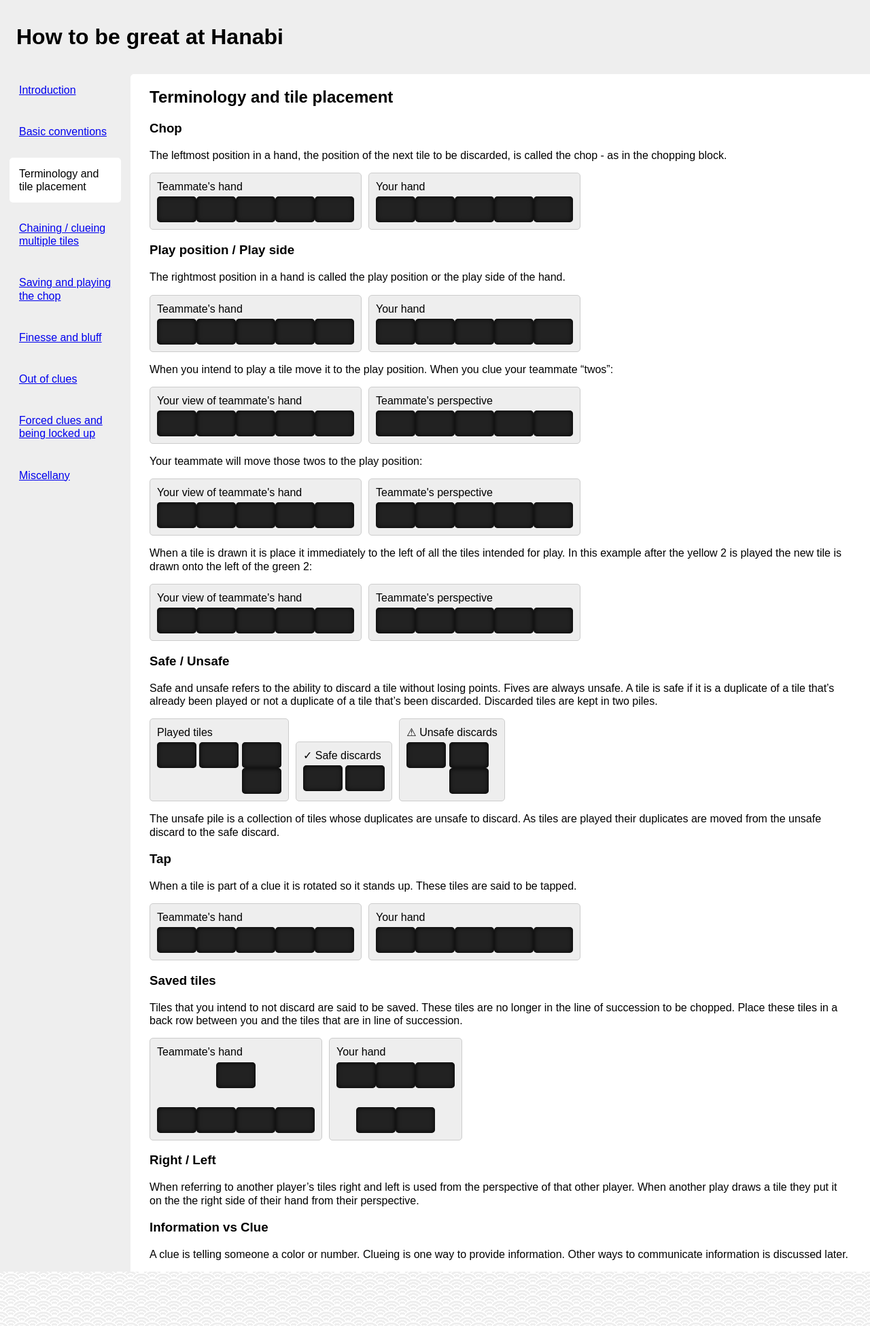
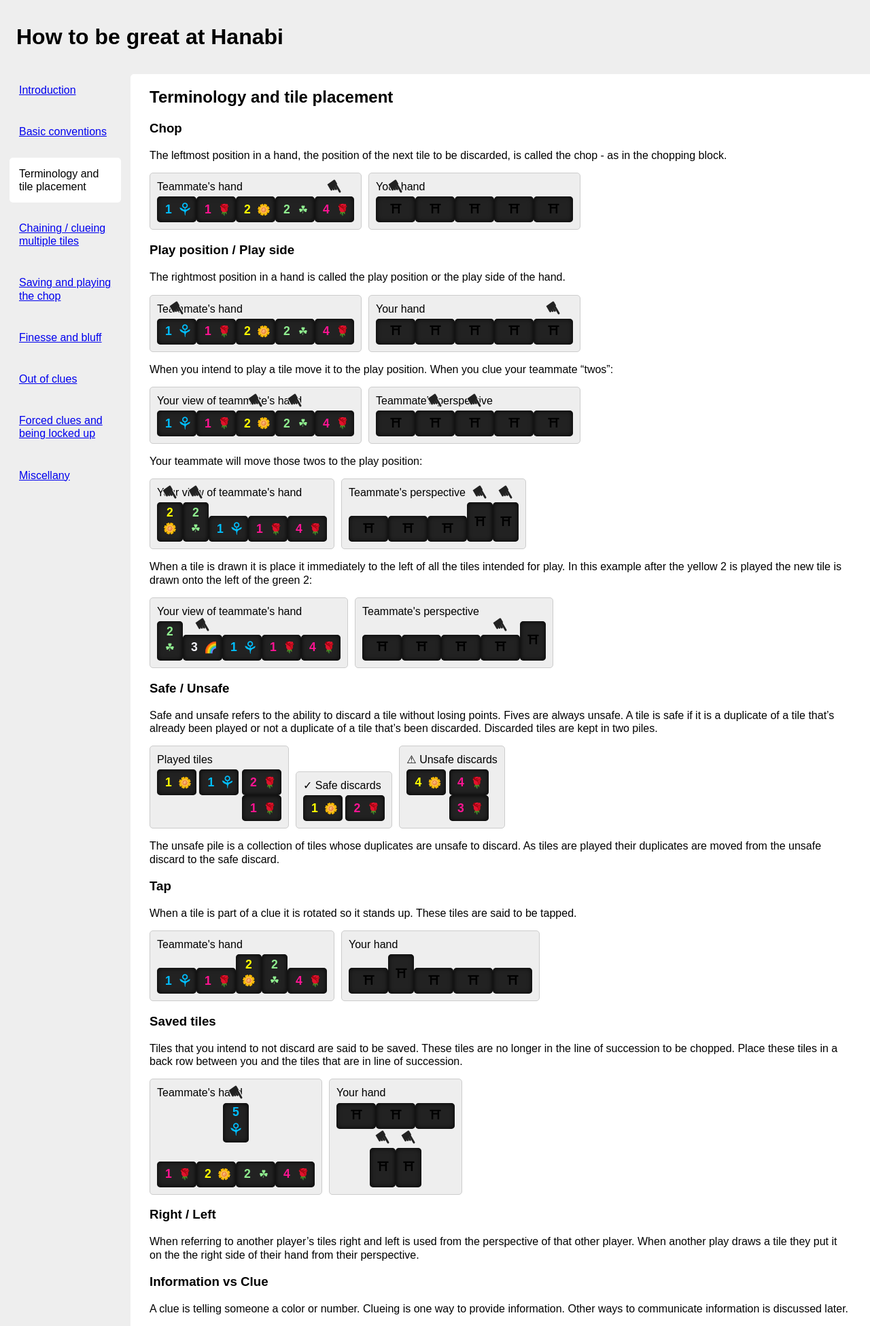
Before and after one commit to davidleston/hanabi-how-to, a Jekyll site: the page built from terminology-tile-placement.md, in a window 1280 px wide. Shown: the whole page at 68% size. Built offline with Jekyll 4.4.1, drawn with Linux system fonts in a browser that asks for light colours.

Commit message:
Updating terminology page to reflect the new style.

```diff
--- a/terminology-tile-placement.md
+++ b/terminology-tile-placement.md
@@ -11,22 +11,22 @@ The leftmost position in a hand, the position of the next tile to be discarded,
   <hand>
     <header>Teammate's hand</header>
     <tiles>
-      <tile color="blue" rank="1"></tile>
-      <tile color="red" rank="1"></tile>
-      <tile color="yellow" rank="2"></tile>
-      <tile color="green" rank="2"></tile>
-      <tile color="red" rank="4"><highlighted></highlighted></tile>
+      <tile title="blue 1"></tile>
+      <tile title="red 1"></tile>
+      <tile title="yellow 2"></tile>
+      <tile title="green 2"></tile>
+      <mark><tile title="red 4"></tile></mark>
     </tiles>
   </hand>
 
   <hand>
     <header>Your hand</header>
     <tiles>
-      <tile hidden><highlighted></highlighted></tile>
-      <tile hidden></tile>
-      <tile hidden></tile>
-      <tile hidden></tile>
-      <tile hidden></tile>
+      <mark><tile title="hidden"></tile></mark>
+      <tile title="hidden"></tile>
+      <tile title="hidden"></tile>
+      <tile title="hidden"></tile>
+      <tile title="hidden"></tile>
     </tiles>
   </hand>
 </game>
@@ -39,22 +39,22 @@ The rightmost position in a hand is called the play position or the play side of
   <hand>
     <header>Teammate's hand</header>
     <tiles>
-      <tile color="blue" rank="1"><highlighted></highlighted></tile>
-      <tile color="red" rank="1"></tile>
-      <tile color="yellow" rank="2"></tile>
-      <tile color="green" rank="2"></tile>
-      <tile color="red" rank="4"></tile>
+      <mark><tile title="blue 1"></tile></mark>
+      <tile title="red 1"></tile>
+      <tile title="yellow 2"></tile>
+      <tile title="green 2"></tile>
+      <tile title="red 4"></tile>
     </tiles>
   </hand>
 
   <hand>
     <header>Your hand</header>
     <tiles>
-      <tile hidden></tile>
-      <tile hidden></tile>
-      <tile hidden></tile>
-      <tile hidden></tile>
-      <tile hidden><highlighted></highlighted></tile>
+      <tile title="hidden"></tile>
+      <tile title="hidden"></tile>
+      <tile title="hidden"></tile>
+      <tile title="hidden"></tile>
+      <mark><tile title="hidden"></tile></mark>
     </tiles>
   </hand>
 </game>
@@ -65,22 +65,22 @@ When you intend to play a tile move it to the play position. When you clue your
   <hand>
     <header>Your view of teammate's hand</header>
     <tiles>
-      <tile color="blue" rank="1"></tile>
-      <tile color="red" rank="1"></tile>
-      <tile color="yellow" rank="2"><highlighted></highlighted></tile>
-      <tile color="green" rank="2"><highlighted></highlighted></tile>
-      <tile color="red" rank="4"></tile>
+      <tile title="blue 1"></tile>
+      <tile title="red 1"></tile>
+      <mark><tile title="yellow 2"></tile></mark>
+      <mark><tile title="green 2"></tile></mark>
+      <tile title="red 4"></tile>
     </tiles>
   </hand>
 
   <hand>
     <header>Teammate's perspective</header>
     <tiles>
-      <tile hidden></tile>
-      <tile hidden><highlighted></highlighted></tile>
-      <tile hidden><highlighted></highlighted></tile>
-      <tile hidden></tile>
-      <tile hidden></tile>
+      <tile title="hidden"></tile>
+      <mark><tile title="hidden"></tile></mark>
+      <mark><tile title="hidden"></tile></mark>
+      <tile title="hidden"></tile>
+      <tile title="hidden"></tile>
     </tiles>
   </hand>
 </game>
@@ -91,22 +91,22 @@ Your teammate will move those twos to the play position:
   <hand>
     <header>Your view of teammate's hand</header>
     <tiles>
-      <tile color="yellow" rank="2" tapped><highlighted></highlighted></tile>
-      <tile color="green" rank="2" tapped><highlighted></highlighted></tile>
-      <tile color="blue" rank="1"></tile>
-      <tile color="red" rank="1"></tile>
-      <tile color="red" rank="4"></tile>
+      <mark><tile title="tapped yellow 2"></tile></mark>
+      <mark><tile title="tapped green 2"></tile></mark>
+      <tile title="blue 1"></tile>
+      <tile title="red 1"></tile>
+      <tile title="red 4"></tile>
     </tiles>
   </hand>
 
   <hand>
     <header>Teammate's perspective</header>
     <tiles>
-      <tile hidden></tile>
-      <tile hidden></tile>
-      <tile hidden></tile>
-      <tile hidden tapped><highlighted></highlighted></tile>
-      <tile hidden tapped><highlighted></highlighted></tile>
+      <tile title="hidden"></tile>
+      <tile title="hidden"></tile>
+      <tile title="hidden"></tile>
+      <mark><tile title="tapped hidden"></tile></mark>
+      <mark><tile title="tapped hidden"></tile></mark>
     </tiles>
   </hand>
 </game>
@@ -117,22 +117,22 @@ When a tile is drawn it is place it immediately to the left of all the tiles int
   <hand>
     <header>Your view of teammate's hand</header>
     <tiles>
-      <tile color="green" rank="2" tapped></tile>
-      <tile color="rainbow" rank="3"><highlighted></highlighted></tile>
-      <tile color="blue" rank="1"></tile>
-      <tile color="red" rank="1"></tile>
-      <tile color="red" rank="4"></tile>
+      <tile title="tapped green 2"></tile>
+      <mark><tile title="rainbow 3"></tile></mark>
+      <tile title="blue 1"></tile>
+      <tile title="red 1"></tile>
+      <tile title="red 4"></tile>
     </tiles>
   </hand>
 
   <hand>
     <header>Teammate's perspective</header>
     <tiles>
-      <tile hidden></tile>
-      <tile hidden></tile>
-      <tile hidden></tile>
-      <tile hidden><highlighted></highlighted></tile>
-      <tile hidden tapped></tile>
+      <tile title="hidden"></tile>
+      <tile title="hidden"></tile>
+      <tile title="hidden"></tile>
+      <mark><tile title="hidden"></tile></mark>
+      <tile title="tapped hidden"></tile>
     </tiles>
   </hand>
 </game>
@@ -145,35 +145,35 @@ Safe and unsafe refers to the ability to discard a tile without losing points. F
    <pile>
      <header>Played tiles</header>
      <tiles>
-       <tile color="yellow" rank="1"></tile>
+       <tile title="yellow 1"></tile>
      </tiles>
      <tiles>
-       <tile color="blue" rank="1"></tile>
+       <tile title="blue 1"></tile>
      </tiles>
      <tiles>
-       <tile color="red" rank="1"></tile>
-       <tile color="red" rank="2"></tile>
+       <tile title="red 1"></tile>
+       <tile title="red 2"></tile>
      </tiles>
    </pile>
 
    <pile>
      <header>✓ Safe discards</header>
      <tiles>
-       <tile color="yellow" rank="1"></tile>
+       <tile title="yellow 1"></tile>
      </tiles>
      <tiles>
-       <tile color="red" rank="2"></tile>
+       <tile title="red 2"></tile>
      </tiles>
    </pile>
 
    <pile>
      <header>⚠ Unsafe discards</header>
      <tiles>
-       <tile color="yellow" rank="4"></tile>
+       <tile title="yellow 4"></tile>
      </tiles>
      <tiles>
-       <tile color="red" rank="3"></tile>
-       <tile color="red" rank="4"></tile>
+       <tile title="red 3"></tile>
+       <tile title="red 4"></tile>
      </tiles>
    </pile>
  </game>
@@ -189,22 +189,22 @@ When a tile is part of a clue it is rotated so it stands up. These tiles are sai
   <hand>
     <header>Teammate's hand</header>
     <tiles>
-      <tile color="blue" rank="1"></tile>
-      <tile color="red" rank="1"></tile>
-      <tile color="yellow" rank="2" tapped></tile>
-      <tile color="green" rank="2" tapped></tile>
-      <tile color="red" rank="4"></tile>
+      <tile title="blue 1"></tile>
+      <tile title="red 1"></tile>
+      <tile title="tapped yellow 2"></tile>
+      <tile title="tapped green 2"></tile>
+      <tile title="red 4"></tile>
     </tiles>
   </hand>
 
   <hand>
     <header>Your hand</header>
     <tiles>
-      <tile hidden></tile>
-      <tile hidden tapped></tile>
-      <tile hidden></tile>
-      <tile hidden></tile>
-      <tile hidden></tile>
+      <tile title="hidden"></tile>
+      <tile title="tapped hidden"></tile>
+      <tile title="hidden"></tile>
+      <tile title="hidden"></tile>
+      <tile title="hidden"></tile>
     </tiles>
   </hand>
 </game>
@@ -217,26 +217,26 @@ Tiles that you intend to not discard are said to be saved. These tiles are no lo
   <hand>
     <header>Teammate's hand</header>
     <tiles>
-      <tile color="blue" rank="5" tapped><highlighted></highlighted></tile>
+      <mark><tile title="tapped blue 5"></tile></mark>
     </tiles>
     <tiles>
-      <tile color="red" rank="1"></tile>
-      <tile color="yellow" rank="2"></tile>
-      <tile color="green" rank="2"></tile>
-      <tile color="red" rank="4"></tile>
+      <tile title="red 1"></tile>
+      <tile title="yellow 2"></tile>
+      <tile title="green 2"></tile>
+      <tile title="red 4"></tile>
     </tiles>
   </hand>
 
   <hand>
     <header>Your hand</header>
     <tiles>
-      <tile hidden></tile>
-      <tile hidden></tile>
-      <tile hidden></tile>
+      <tile title="hidden"></tile>
+      <tile title="hidden"></tile>
+      <tile title="hidden"></tile>
     </tiles>
     <tiles>
-      <tile hidden tapped><highlighted></highlighted></tile>
-      <tile hidden tapped><highlighted></highlighted></tile>
+      <mark><tile title="tapped hidden"></tile></mark>
+      <mark><tile title="tapped hidden"></tile></mark>
     </tiles>
   </hand>
 </game>
```
Also changed, not shown: basic-conventions.md (+4 -4 lines).
